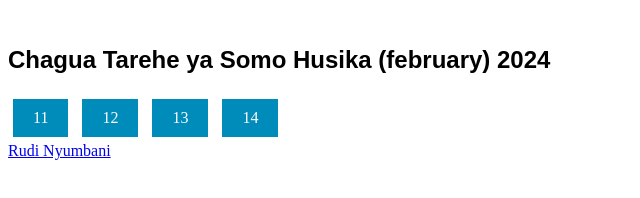
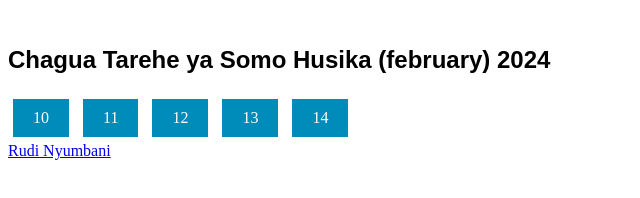
Before and after one commit to greysonsanga/Less, a plain HTML site: page month.html in a window 1280 px wide. Shown: the whole page, without its empty margins (0-640 px from the left). Drawn offline with Linux system fonts and the light colour scheme.

Commit message:
Update month.html

```diff
--- a/month.html
+++ b/month.html
@@ -42,7 +42,7 @@
 
   <br>
   <h2>Chagua Tarehe ya Somo Husika (february) 2024</h2>
-
+  <a href="feb10.html" class="button">10</a>
   <a href="FEB11.HTML" class="button">11</a>
   <a href="feb12.html" class="button">12</a>
   <a href="FEB13.HTML" class="button">13</a>
```
